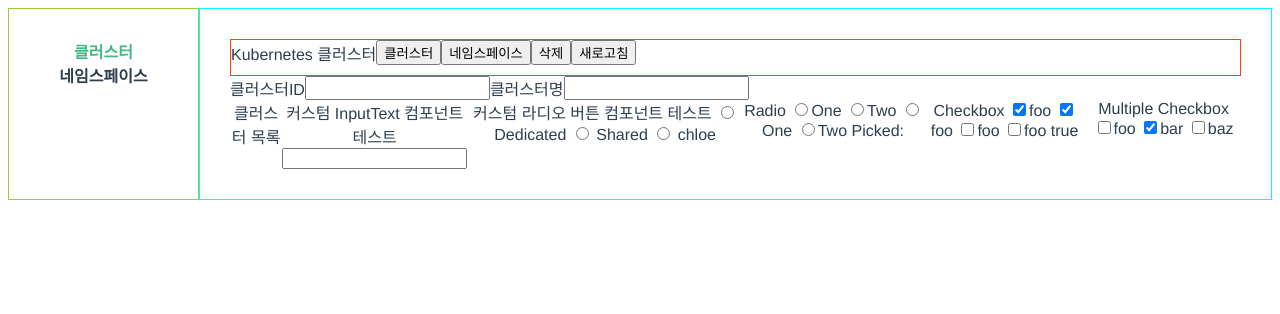
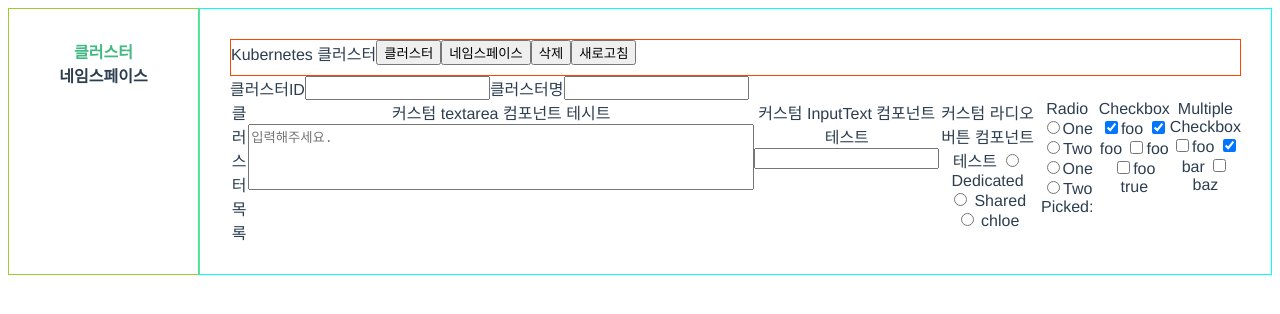
Before and after one commit to devchloe/vue-jest-practice, a Vue app: page / in a window 1280 px wide. Shown: the top 314 px of the page. Built offline with nearby package versions, Linux system fonts and the light colour scheme.

Commit message:
create FormTextarea

```diff
--- a/src/components/forms/FormTextarea.vue
+++ b/src/components/forms/FormTextarea.vue
@@ -1,15 +1,62 @@
 <template>
-    <div>
-
-    </div>
+    <textarea @input="onInput" :id="id" :placeholder="placeholder" :rows="rows" :max-rows="maxRows"
+              :required="required" :class="['form-textarea', classes]" :style="styles"/>
 </template>
 
 <script>
   export default {
-    name: 'FormTextarea'
-  }
+    name: "FormTextarea",
+    model: {
+      prop: "textareaValue",
+      event: "input"
+    },
+    props: {
+      textareaValue: {
+        type: String,
+        default: ""
+      },
+      id: {
+        type: String,
+        default: "",
+        required: true
+      },
+      placeholder: {
+        type: String,
+        default: ""
+      },
+      rows: {
+        type: String,
+        default: '1'
+      },
+      maxRows: {
+        type: String,
+        default: '3'
+      },
+      required: {
+        type: Boolean,
+        default: false
+      },
+      classes: {
+        type: [Array, Object],
+        default: () => []
+      },
+      styles: {
+        type: Object,
+        default: () => ({})
+      }
+    },
+    methods: {
+      onInput({target: {value}}) {
+        this.$emit("input", value);
+      }
+    }
+  };
 </script>
 
-<style scoped>
-
+<style lang="scss" scoped>
+    .form-textarea {
+        &:focus {
+            outline: none;
+        }
+    }
 </style>
--- a/src/views/Cluster.vue
+++ b/src/views/Cluster.vue
@@ -20,6 +20,12 @@
         </div>
         <div class="list-clusters">
             클러스터 목록
+            <div>
+                커스텀 textarea 컴포넌트 테시트
+                <form-textarea v-model="sample" id="textarea1" placeholder="입력해주세요." rows="4" max-rows="5"
+                               :styles="styleObject"/>
+                {{ sample }}
+            </div>
             <div>
                 커스텀 InputText 컴포넌트 테스트
                 <form-input v-model="clusterName" @change="hello"></form-input>
@@ -64,10 +70,13 @@
   import PageHeader from '@/components/PageHeader'
   import ButtonPlus from "@/components/ButtonPlus";
   import FormRadio from "@/components/forms/FormRadio";
-import FormInput from '@/components/forms/FormInput'
+  import FormInput from '@/components/forms/FormInput'
+  import FormTextarea from "@/components/forms/FormTextarea";
+
   export default {
     name: "Cluster",
     components: {
+      FormTextarea,
       FormRadio,
       ButtonPlus,
       PageHeader,
@@ -78,14 +87,20 @@
       isChecked: true,
       checkedVals: ['bar'],
       helmTillerType: '',
-      clusterName:''
+      clusterName: '',
+      sample: '',
+      styleObject: {
+        resize: 'none',
+        width: '500px',
+      }
     }),
     methods: {
       hello() {
         console.log(this.clusterName);
       }
     }
-  };
+  }
+  ;
 </script>
 
 <style lang="scss" scoped>
```
